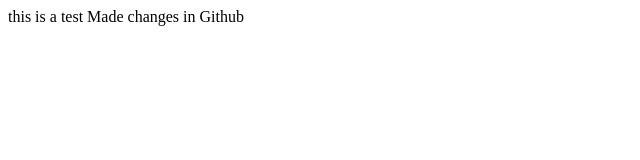
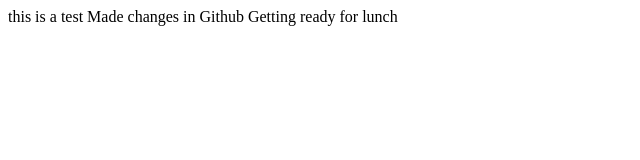
Before and after one commit to sbansraj/Autofill-Demo, a plain HTML site: page index.html in a window 1280 px wide. Shown: the whole page, without its empty margins (0-640 px from the left). Drawn offline with Linux system fonts and the light colour scheme.

Commit message:
added 3rd line to file

```diff
--- a/index.html
+++ b/index.html
@@ -3,6 +3,7 @@
 
 this is a test
 Made changes in Github
+Getting ready for lunch
 
 </body>
 
```
